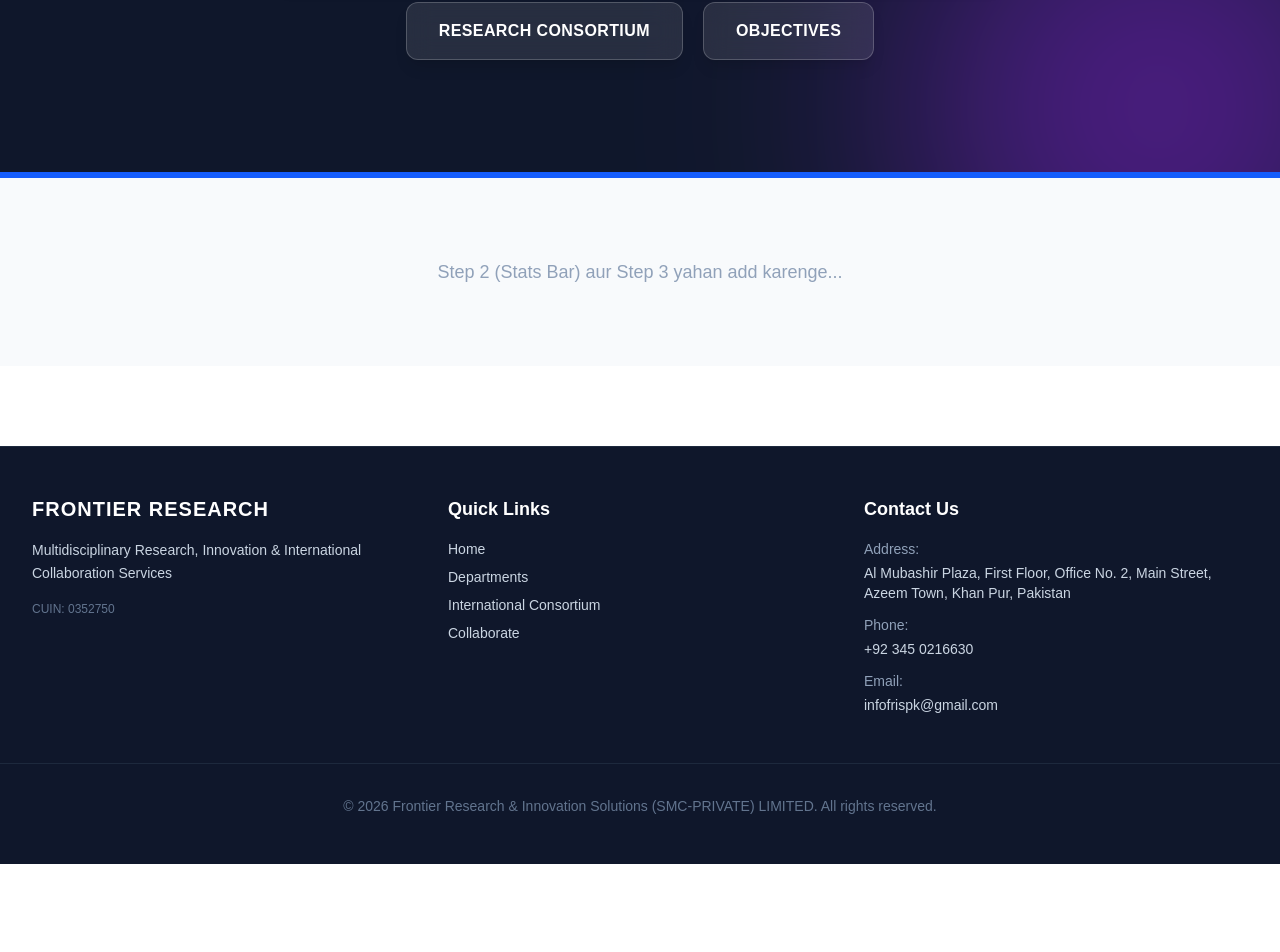
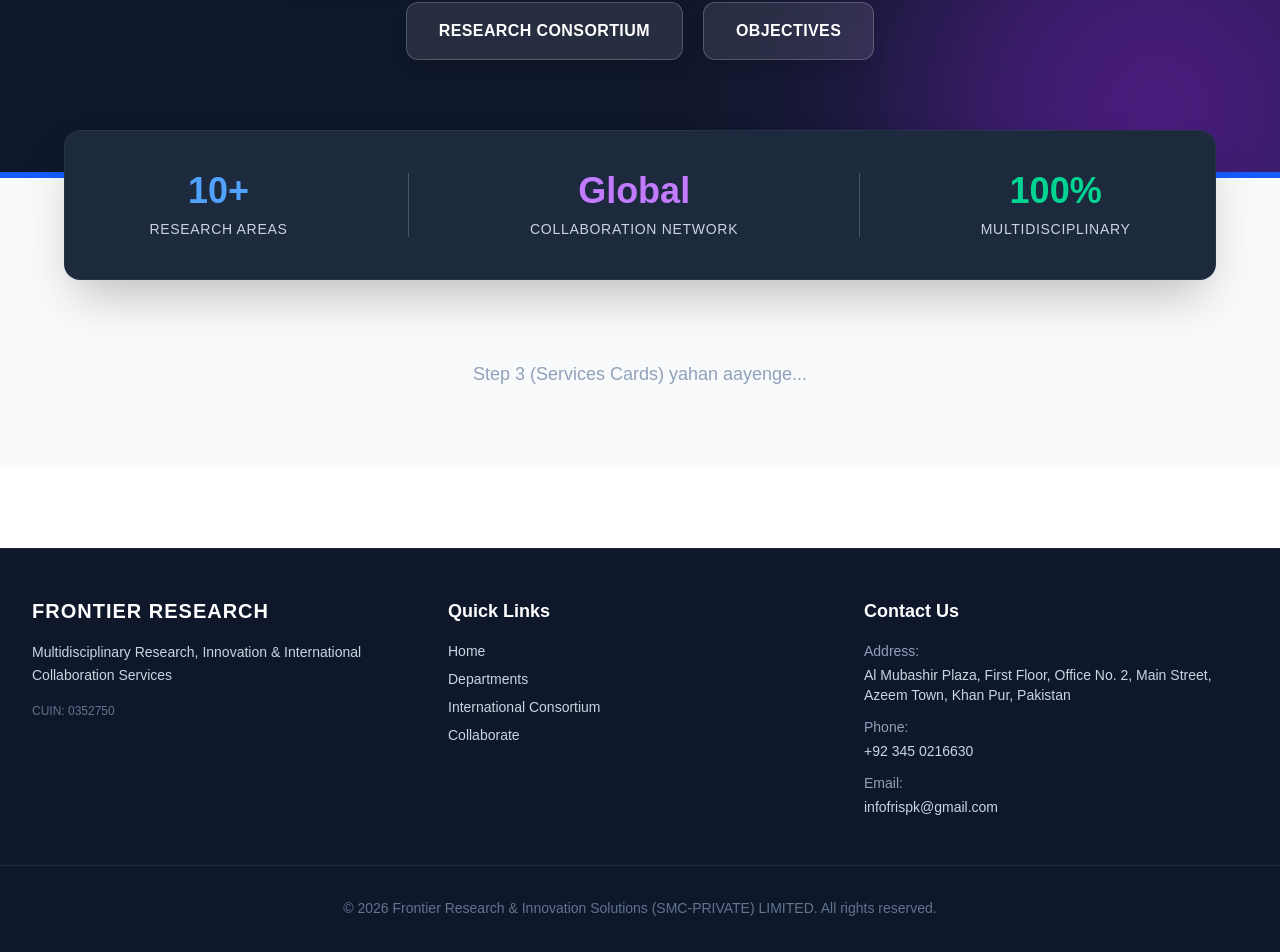
Before and after one commit to saeed7979-svg/frontier-research, a Next.js app: page / in a window 1280 px wide. Shown: the part 834-1786 px from the top of the page. Before the commit the page ends 1698 px from the top, so only its background shows below. Built offline with nearby package versions, Linux system fonts and the light colour scheme.

Commit message:
new section update

```diff
--- a/app/page.tsx
+++ b/app/page.tsx
@@ -63,9 +63,39 @@ export default function Home() {
         </div>
       </section>
 
-      {/* Yeh jagah humne Step 2 aur Step 3 ke liye khali chori hai */}
+      {/* =========================================
+          STEP 2: TRUST & STATS BAR (Overlapping)
+          ========================================= */}
+      <section className="bg-slate-50 relative z-20 px-4">
+        <div className="max-w-6xl mx-auto -mt-12">
+          <div className="bg-slate-800 rounded-2xl shadow-2xl p-8 md:p-10 flex flex-col md:flex-row justify-around items-center gap-8 border border-slate-700/50 backdrop-blur-lg">
+
+            <div className="text-center">
+              <h3 className="text-3xl md:text-4xl font-extrabold text-blue-400 mb-2">10+</h3>
+              <p className="text-slate-300 font-medium uppercase tracking-wider text-sm">Research Areas</p>
+            </div>
+
+            <div className="hidden md:block w-px h-16 bg-slate-600"></div>
+
+            <div className="text-center">
+              <h3 className="text-3xl md:text-4xl font-extrabold text-purple-400 mb-2">Global</h3>
+              <p className="text-slate-300 font-medium uppercase tracking-wider text-sm">Collaboration Network</p>
+            </div>
+
+            <div className="hidden md:block w-px h-16 bg-slate-600"></div>
+
+            <div className="text-center">
+              <h3 className="text-3xl md:text-4xl font-extrabold text-emerald-400 mb-2">100%</h3>
+              <p className="text-slate-300 font-medium uppercase tracking-wider text-sm">Multidisciplinary</p>
+            </div>
+
+          </div>
+        </div>
+      </section>
+
+      {/* Step 3 (Cards) ki jagah */}
       <section className="flex-grow bg-slate-50 py-20 flex items-center justify-center">
-        <p className="text-slate-400 text-lg">Step 2 (Stats Bar) aur Step 3 yahan add karenge...</p>
+        <p className="text-slate-400 text-lg">Step 3 (Services Cards) yahan aayenge...</p>
       </section>
 
     </div>
```
